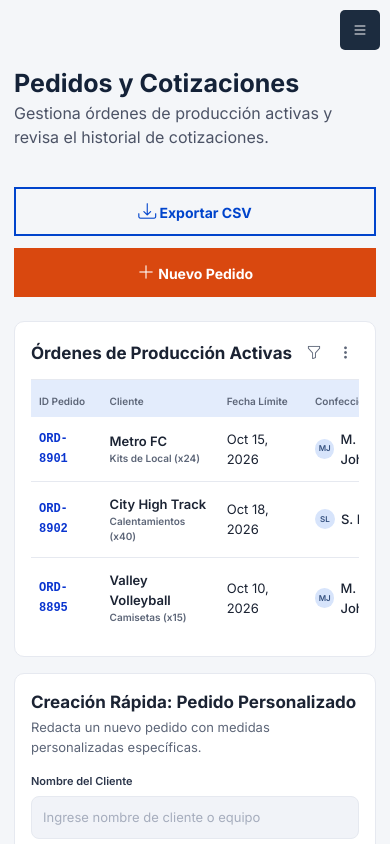
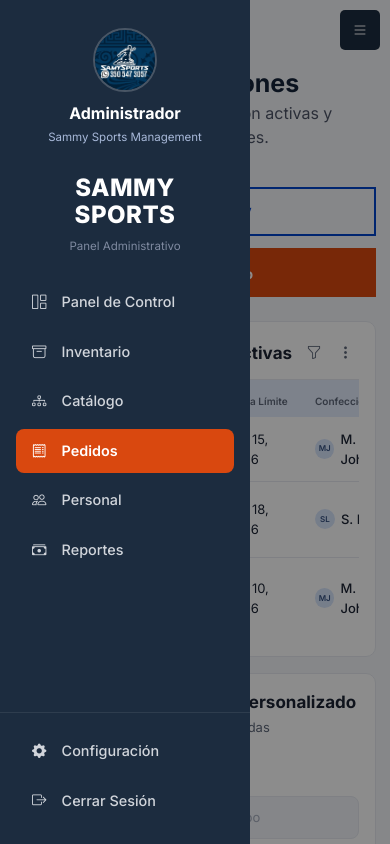
Before and after one commit to julianalejandro1974-commits/SAMMY_SPORTS-_API, a plain HTML site: page admin/Pedidos.html in a window 390 px wide. Both pictures are taken after a click on the button 360 px from the left and 30 px from the top of the page. Shown: the top 844 px of the page. Drawn offline with nearby package versions, Linux system fonts and the light colour scheme.

Commit message:
arreglo boton hamburguesa

```diff
--- a/admin/css/Pedidos.css
+++ b/admin/css/Pedidos.css
@@ -74,3 +74,20 @@
 
 @media (max-width:1100px){.ped-grid{grid-template-columns:1fr}}
 @media (max-width:640px){.ped-fila{grid-template-columns:1fr}}
+
+/* Menú lateral abierto en celular/tablet (lo activa pedidos.js).
+   Usa !important para ganarle a cualquier regla que lo oculte en inventario.css */
+@media (max-width:991px){
+  .sidebar.ped-abierto{
+    transform:none!important;
+    left:0!important;
+    visibility:visible!important;
+    opacity:1!important;
+    display:flex!important;
+    flex-direction:column;
+    z-index:1050!important;
+  }
+  body.ped-menu-abierto::after{
+    content:"";position:fixed;inset:0;background:rgba(0,0,0,.45);z-index:1040;
+  }
+}
--- a/admin/js/Pedidos.js
+++ b/admin/js/Pedidos.js
@@ -1,5 +1,28 @@
 document.addEventListener('DOMContentLoaded', () => {
   const $ = s => document.querySelector(s);
+
+  // ===== Menú hamburguesa (celular y tablet) =====
+  const boton = $('#abrirMenu');
+  const sidebar = $('#sidebar');
+  if (boton && sidebar) {
+    const cambiar = abrir => {
+      sidebar.classList.toggle('ped-abierto', abrir);
+      document.body.classList.toggle('ped-menu-abierto', abrir);
+      boton.setAttribute('aria-expanded', abrir);
+    };
+    boton.setAttribute('aria-expanded', 'false');
+    boton.addEventListener('click', e => {
+      e.stopPropagation();
+      cambiar(!sidebar.classList.contains('ped-abierto'));
+    });
+    // Cerrar al tocar fuera del menú, al elegir una opción o con Escape
+    document.addEventListener('click', e => {
+      if (!sidebar.contains(e.target)) cambiar(false);
+    });
+    sidebar.querySelectorAll('a').forEach(a => a.addEventListener('click', () => cambiar(false)));
+    document.addEventListener('keydown', e => { if (e.key === 'Escape') cambiar(false); });
+    window.addEventListener('resize', () => { if (window.innerWidth > 991) cambiar(false); });
+  }
   const dinero = n => '$' + n.toLocaleString('en-US');
   const iniciales = n => n.split(' ').map(p => p[0]).join('').slice(0, 2);
 
```
